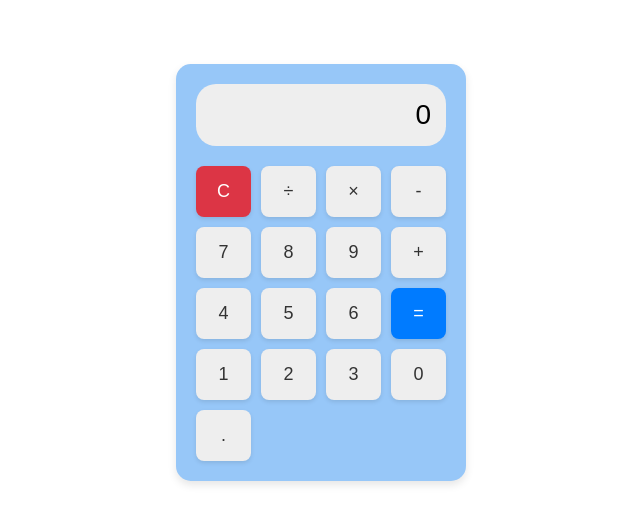
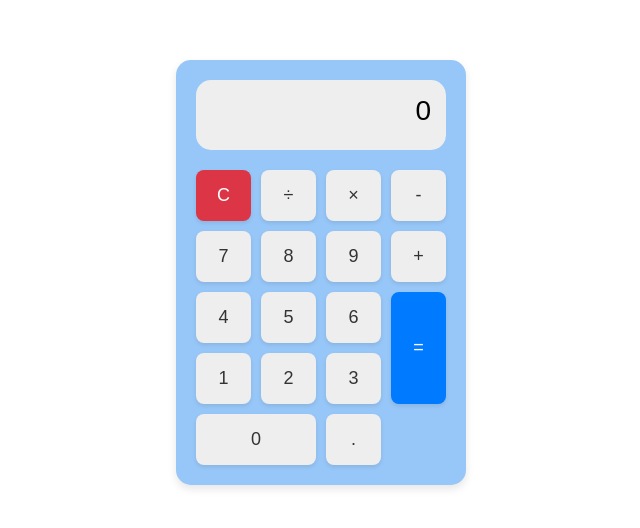
Before and after one commit to Mudavath-Giri-Naik/Calculator, a plain HTML site: page index.html in a window 1280 px wide. Shown: the part 128-656 px from the top of the page, without its empty margins (319-959 px from the left). Drawn offline with Linux system fonts and the light colour scheme.

Commit message:
Update style.css

```diff
--- a/style.css
+++ b/style.css
@@ -18,13 +18,14 @@ body {
 
 .display {
   background-color: #eee;
-  border-radius: 20px;
+  border-radius: 15px;
   padding: 15px;
   text-align: right;
   font-size: 28px;
   margin-bottom: 20px;
   overflow: hidden;
   transition: all 0.3s ease;
+  min-height: 40px;
 }
 
 .buttons {
@@ -48,6 +49,10 @@ button {
   color: #333;
 }
 
+.zero {
+  grid-column: span 2;
+}
+
 .number:hover, .operator:hover {
   background-color: #ddd;
   transform: translateY(-2px);
@@ -57,6 +62,7 @@ button {
 .equal {
   background-color: #007bff;
   color: #fff;
+  grid-row: span 2;
 }
 
 .equal:hover {
```
